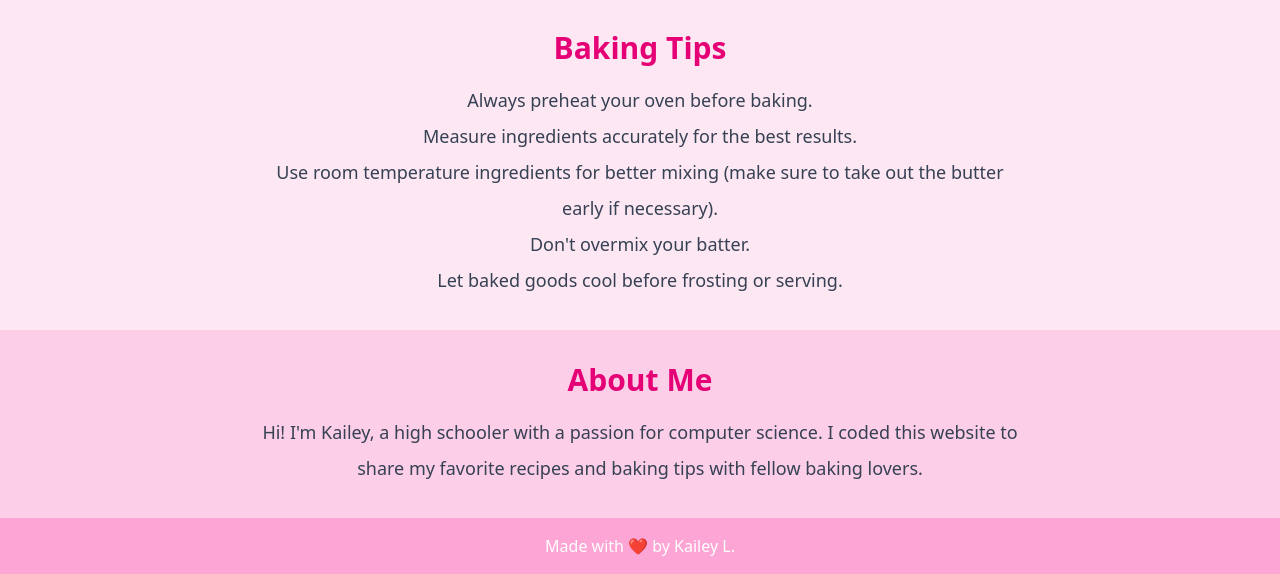
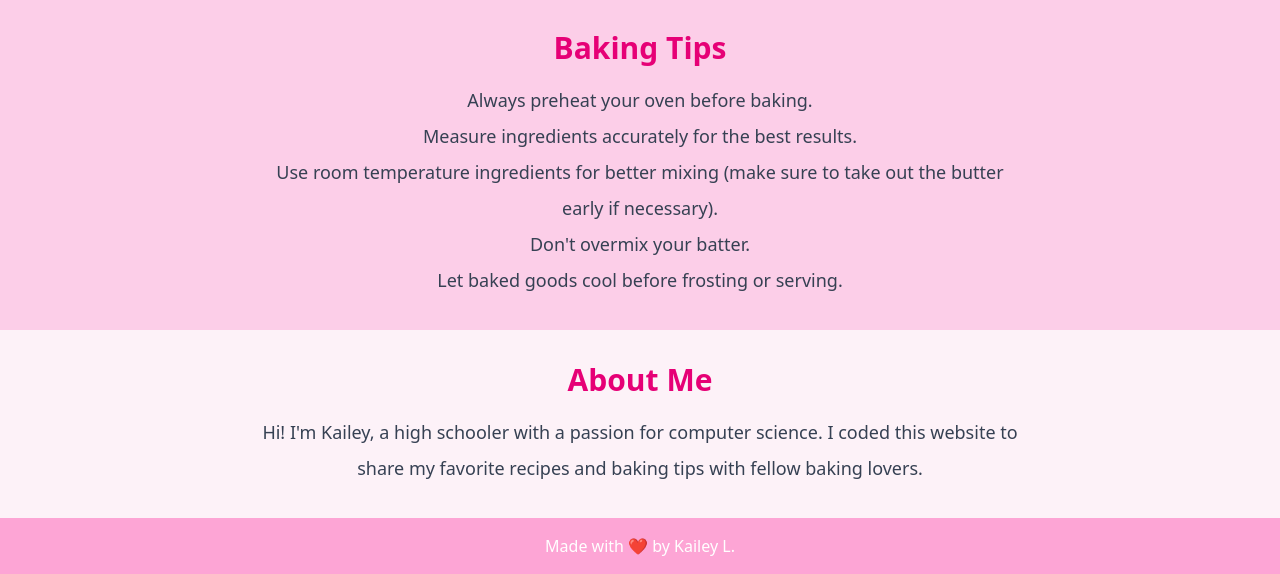
Before and after one commit to KaileyLiou/Baking, a plain HTML site: page index.html in a window 1280 px wide. Shown: the part 6065-6639 px from the top of the page. Drawn offline with nearby package versions, Linux system fonts and the light colour scheme.

Commit message:
adjusted colors

```diff
--- a/index.html
+++ b/index.html
@@ -91,7 +91,7 @@
     </section>
 
 <!-- tips section -->
-    <section id="tips" class="bg-pink-100 p-8 flex flex-col items-center text-center">
+    <section id="tips" class="bg-pink-200 p-8 flex flex-col items-center text-center">
         <div class="container max-w-3xl mx-auto">
             <h2 class="text-pink-600 font-bold text-3xl mb-4">Baking Tips</h2>
             <ul>
@@ -106,7 +106,7 @@
 
 <!-- about me -->
 
-    <section id="about" class="bg-pink-200 p-8 flex flex-col items-center text-center">
+    <section id="about" class="bg-pink-50 p-8 flex flex-col items-center text-center">
         <div class="container max-w-3xl mx-auto">
             <h2 class="text-pink-600 font-bold text-3xl mb-4">About Me</h2>
             <p class="text-gray-700 text-lg leading-loose">Hi! I'm Kailey, a high schooler with a passion for computer science. I coded this website to share my favorite recipes and baking tips with fellow baking lovers.</p>
```
